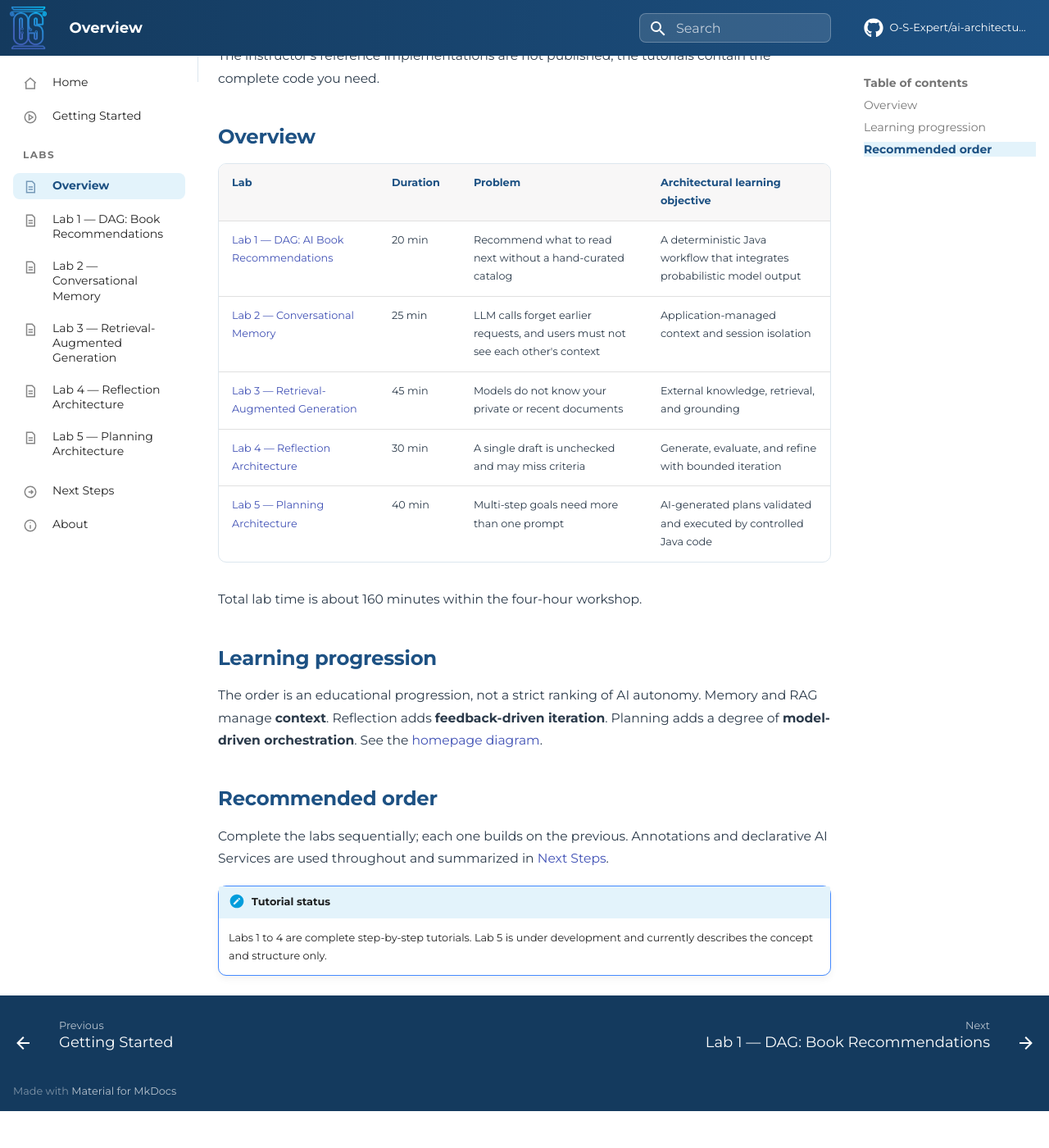
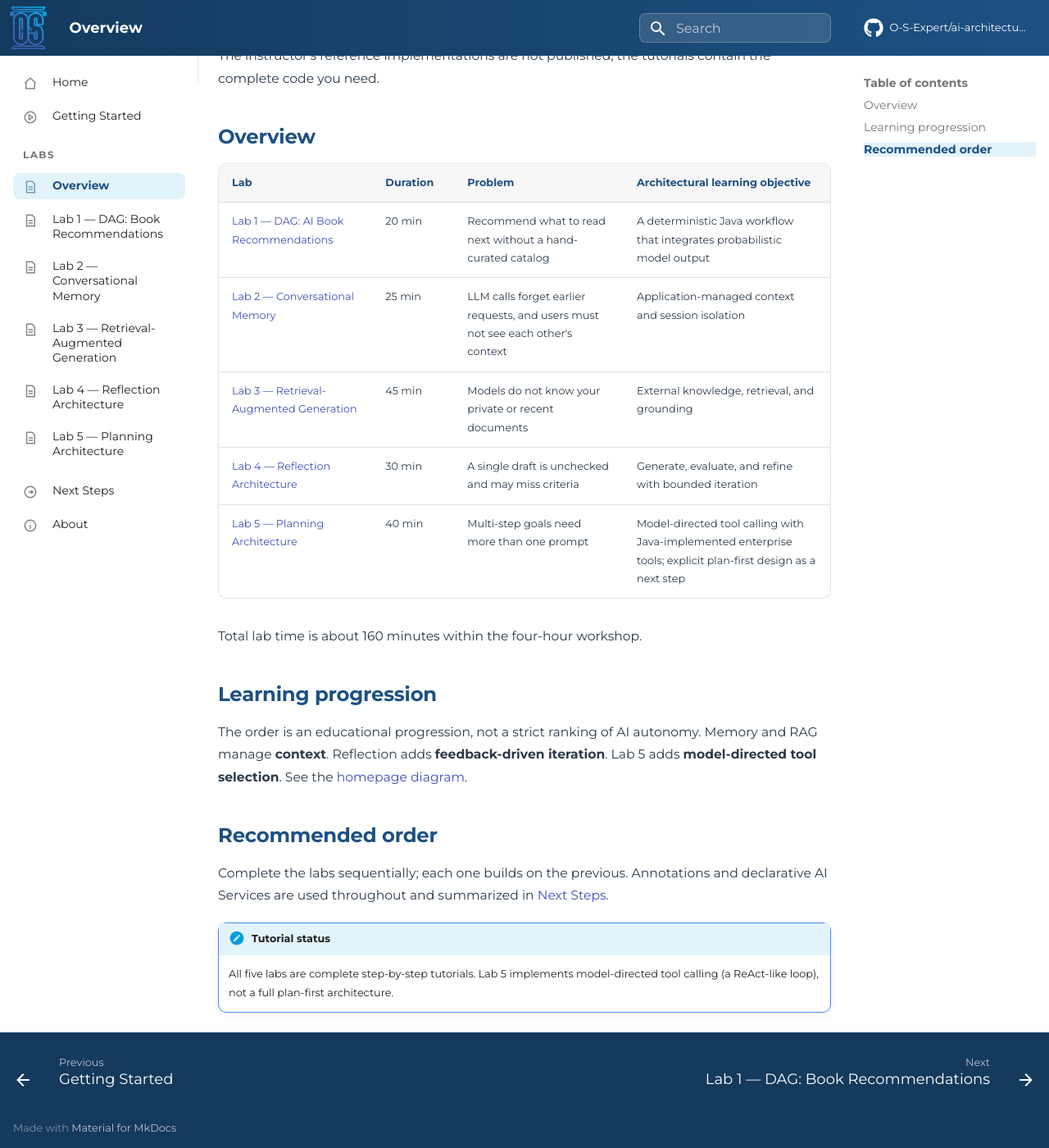
Before and after one commit to o-s-expert/ai-architecture-patterns-workshop, an MkDocs documentation site: the page built from docs/labs/index.md, in a window 1280 px wide and 1400 px high, scrolled down 233 px. Shown: the whole window at 82% size. Built offline with MkDocs 1.6.1 and Material for MkDocs 9.7.7, drawn with Linux system fonts in a browser that asks for light colours; comment, search, counter and statistics services are not loaded; before the commit the page ends 1588 px from its top, so only the background shows below that.

Commit message:
docs(index): update Lab 5 description to reflect progression and completion

```diff
--- a/docs/labs/index.md
+++ b/docs/labs/index.md
@@ -12,17 +12,17 @@ Each lab gives step-by-step instructions so you create every required Java sourc
 | [Lab 2 — Conversational Memory](lab2-memory.md) | 25 min | LLM calls forget earlier requests, and users must not see each other's context | Application-managed context and session isolation |
 | [Lab 3 — Retrieval-Augmented Generation](lab3-rag.md) | 45 min | Models do not know your private or recent documents | External knowledge, retrieval, and grounding |
 | [Lab 4 — Reflection Architecture](lab4-reflection.md) | 30 min | A single draft is unchecked and may miss criteria | Generate, evaluate, and refine with bounded iteration |
-| [Lab 5 — Planning Architecture](lab5-planning.md) | 40 min | Multi-step goals need more than one prompt | AI-generated plans validated and executed by controlled Java code |
+| [Lab 5 — Planning Architecture](lab5-planning.md) | 40 min | Multi-step goals need more than one prompt | Model-directed tool calling with Java-implemented enterprise tools; explicit plan-first design as a next step |
 
 Total lab time is about 160 minutes within the four-hour workshop.
 
 ## Learning progression
 
-The order is an educational progression, not a strict ranking of AI autonomy. Memory and RAG manage **context**. Reflection adds **feedback-driven iteration**. Planning adds a degree of **model-driven orchestration**. See the [homepage diagram](../index.md#architecture-progression).
+The order is an educational progression, not a strict ranking of AI autonomy. Memory and RAG manage **context**. Reflection adds **feedback-driven iteration**. Lab 5 adds **model-directed tool selection**. See the [homepage diagram](../index.md#architecture-progression).
 
 ## Recommended order
 
 Complete the labs sequentially; each one builds on the previous. Annotations and declarative AI Services are used throughout and summarized in [Next Steps](../next-steps.md).
 
 !!! note "Tutorial status"
-    Labs 1 to 4 are complete step-by-step tutorials. Lab 5 is under development and currently describes the concept and structure only.
+    All five labs are complete step-by-step tutorials. Lab 5 implements model-directed tool calling (a ReAct-like loop), not a full plan-first architecture.
```
